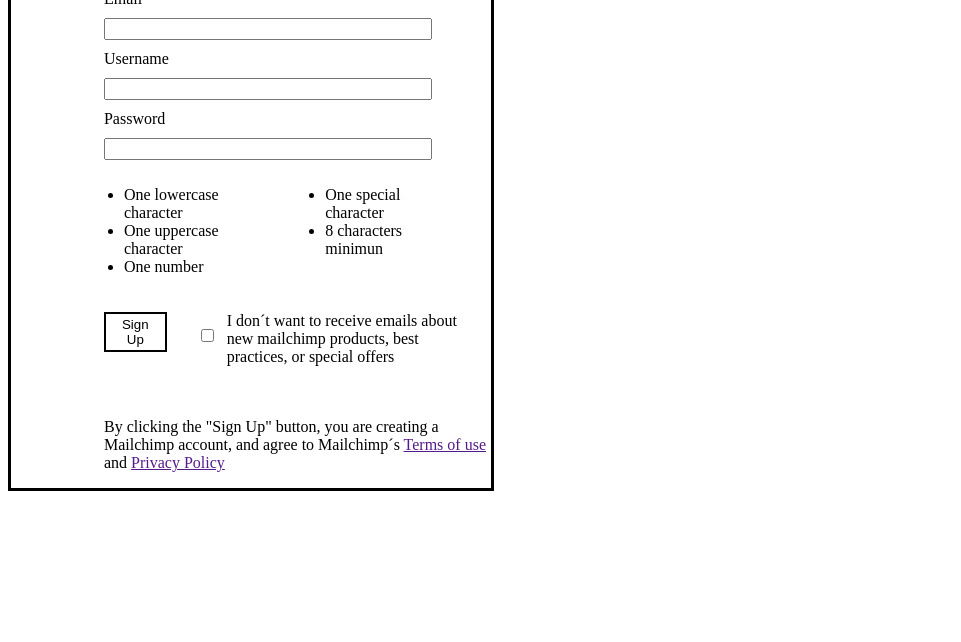
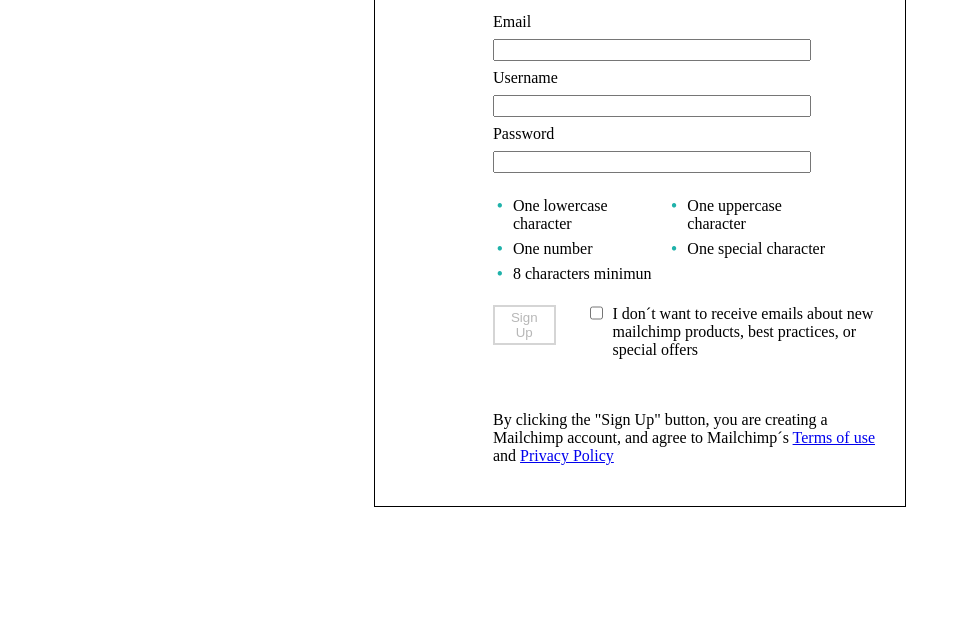
Before and after one commit to Nagema/mailchimp-form, a plain HTML site: page index.html in a window 1280 px wide. Shown: the part 158-800 px from the top of the page, without its empty margins (0-961 px from the left). Drawn offline with Linux system fonts and the light colour scheme.

Commit message:
many fixes

```diff
--- a/index.html
+++ b/index.html
@@ -1,49 +1,55 @@
 <!DOCTYPE html>
 <html lang="en">
   <head>
-    <meta charset="UTF-8">
-    <meta http-equiv="X-UA-Compatible" content="IE=edge">
-    <meta name="viewport" content="width=device-width, initial-scale=1.0">
-    <link rel="stylesheet" href="styles.css">
+    <meta charset="UTF-8" />
+    <meta http-equiv="X-UA-Compatible" content="IE=edge" />
+    <meta name="viewport" content="width=device-width, initial-scale=1.0" />
+    <link rel="stylesheet" href="styles.css" />
     <title>Document</title>
   </head>
   <body>
     <main class="form-wrapper">
       <div class="logo-wrapper">
-            <img class="logo-image" src="./assets/images/mailchimp_logo_icon_145088.png" alt="mailchimp-icon">
+        <img
+          class="logo-image"
+          src="./assets/images/mailchimp_logo_icon_145088.png"
+          alt="mailchimp-icon"
+        />
       </div>
       <aside>
-            <h1>Welcome to Mailchimp</h1>
-            <p>Find your people. Engage your customers. build your brand. Do it all with Mailchimp´s Marketing Plafform. Already have an account? <a href="">Log in</a></p>
+        <h1 class="main-title">Welcome to Mailchimp</h1>
+        <p>
+          Find your people. Engage your customers. build your brand. Do it all
+          with Mailchimp´s Marketing Plafform. Already have an account?
+          <a href="">Log in</a>
+        </p>
         <form class="form" action="">
           <label>Email</label>
-                <input class="input-box" type="email">
+          <input class="input-box" type="email" required/>
           <label>Username</label>
-                <input class="input-box" type="text">
+          <input class="input-box" type="text" required />
           <label>Password</label>
-                <input class="input-box" type="password">
-
-                <div class="indications-bullets">
-                    <ul>
+          <input class="input-box" type="password" pattern="^(?=.*[a-z])(?=.*[A-Z])(?=.*[0-9])(?=.*[!@#$%^&*_=+-]).{4,6}$" required>
+          <ul class="indications-bullets">
             <li>One lowercase character</li>
             <li>One uppercase character</li>
             <li>One number</li>
-                    </ul>
-                    <ul>
             <li>One special character</li>
             <li>8 characters minimun</li>
           </ul>
+          <div class="submit-wrapper">
+            <p>
+                I don´t want to receive emails about new mailchimp products,
+                best practices, or special offers
+            </p>
+            <input type="checkbox" />
+            <button class="signup-button" type="submit" disabled>Sign Up</button>
           </div>
-                <div class="submit-wrapper">
-                    <div class="checkbox-form">
-                        <input type="checkbox">
-                        <p>I don´t want to receive emails about new mailchimp products, best practices, or special offers</p>
-                    </div>
-
-                    <button class="signup-button" type="submit">Sign Up</button>
-                </div>
-
-                <p>By clicking the "Sign Up" button, you are creating a Mailchimp account, and agree to Mailchimp´s <a href="">Terms of use</a> and <a href="">Privacy Policy</a></p>
+          <p>
+            By clicking the "Sign Up" button, you are creating a Mailchimp
+            account, and agree to Mailchimp´s <a href="#">Terms of use</a> and
+            <a href="#">Privacy Policy</a>
+          </p>
         </form>
       </aside>
     </main>
--- a/styles.css
+++ b/styles.css
@@ -1,8 +1,14 @@
 .form-wrapper {
     display: flex;
-    justify-content: center;
+    max-width: 60vh;
+    margin: auto;
     border: solid;
-    width: 60vh;
+    padding: 2%;
+    border-width: 1px;
+}
+
+.main-title{
+    font-family:'Means Web';
 }
 
 .logo-wrapper {
@@ -18,16 +24,22 @@
 }
 
 .indications-bullets {
-    display: flex;
-    padding: 0;
-}
-.indications-bullets ul {
     padding: 0;
     margin-left: 20px;
     margin-right: 50px;
+    display: grid;
+    grid-template-columns: repeat(2, 1fr);
+    grid-gap: 10%;
+    list-style: none;
 }
-
-
+.indications-bullets li::before {
+    content: "\2022";
+    color: lightseagreen;
+    font-weight: bold;
+    display: inline-block;
+    width: 1em;
+    margin-left: -1em;
+}
 
 .form{
     display: flex;
@@ -38,14 +50,27 @@
     padding: 20px 0;
     display: flex;
     flex-direction: row-reverse;
-    justify-content: start;
+    justify-content: space-between;
+}
+
+.submit-wrapper p {
+    margin-top: 0;
+}
+
+.submit-wrapper input {
+    align-self: flex-start;
+    width: 2vh;
+    height: 2vh;
+    margin-top: 0;
+    margin-right: 10px;
 }
 
 .input-box {
-    width: 40vh;
+    margin: 8px 0;
+    width: 80%;
     height: 2vh;
-    margin: 10px 0;
 }
+
 .signup-button {
     margin-right: 30px;
     background-color: transparent;
@@ -53,12 +78,3 @@
     width: 120px;
     height: 40px;
 }
-.checkbox-form input {
-    width: 30px;
-    margin-top: -20px;
-
-}
-.checkbox-form p {
-    margin-top: 0;
-    padding: 0 10px;
-}
```
Lines whose indentation alone changed are shown as unchanged.
